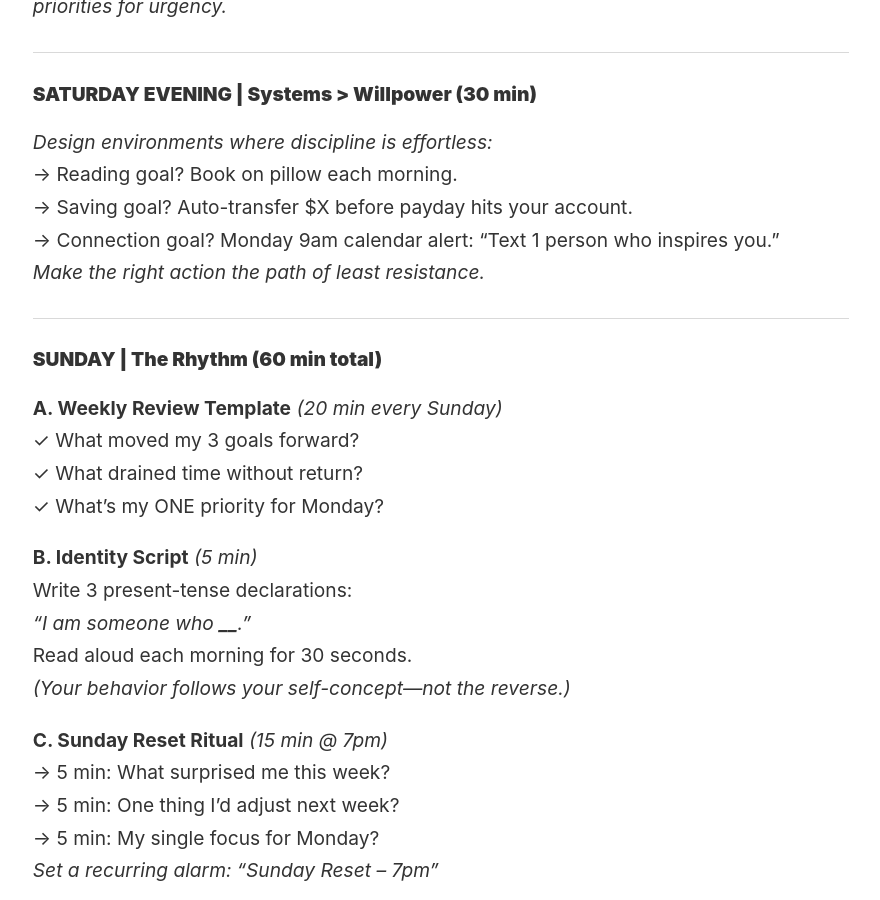
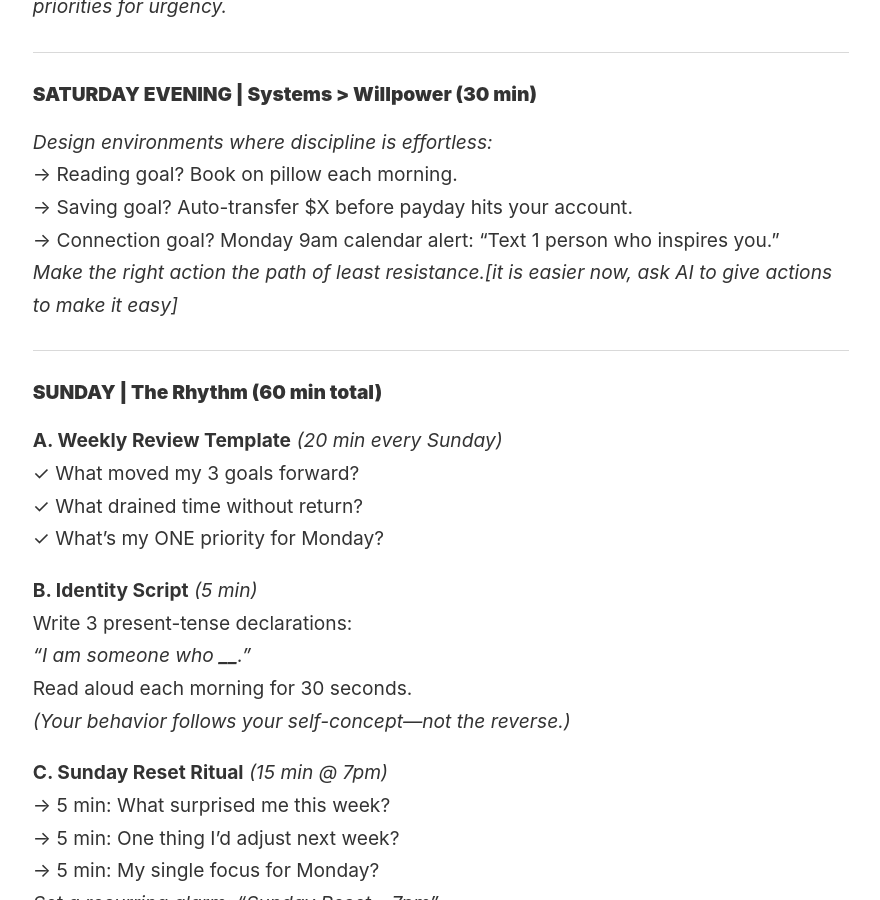
Before and after one commit to sanjanb/my-digital-garden, a Jekyll site: the page built from _notes/weekend-transformation-ritual.md, in a window 1280 px wide and 900 px high, scrolled down 1690 px. Shown: the whole window, without its empty margins (44-924 px from the left). Built offline with Jekyll 4.4.1, drawn with Linux system fonts in a browser that asks for light colours; some of the changed text lies outside the part shown.

Commit message:
fix: Clarify action guidance in "Saturday Evening" section for improved understanding

```diff
--- a/_notes/weekend-transformation-ritual.md
+++ b/_notes/weekend-transformation-ritual.md
@@ -77,7 +77,7 @@ _Design environments where discipline is effortless:_
 → Reading goal? Book on pillow each morning.
 → Saving goal? Auto-transfer $X before payday hits your account.
 → Connection goal? Monday 9am calendar alert: "Text 1 person who inspires you."
-_Make the right action the path of least resistance._
+_Make the right action the path of least resistance.[it is easier now, ask AI to give actions to make it easy]_
 
 ---
 
```
